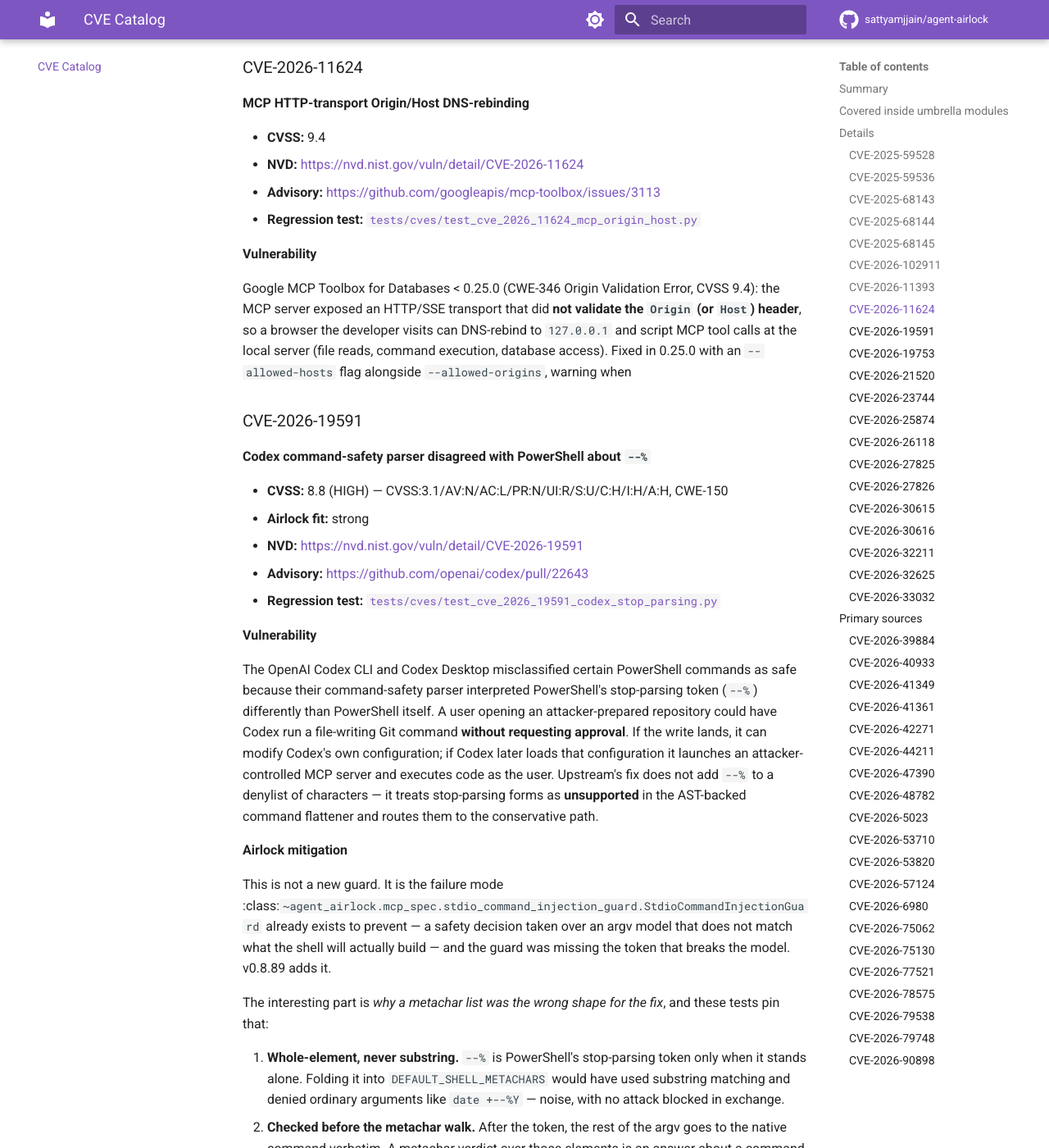
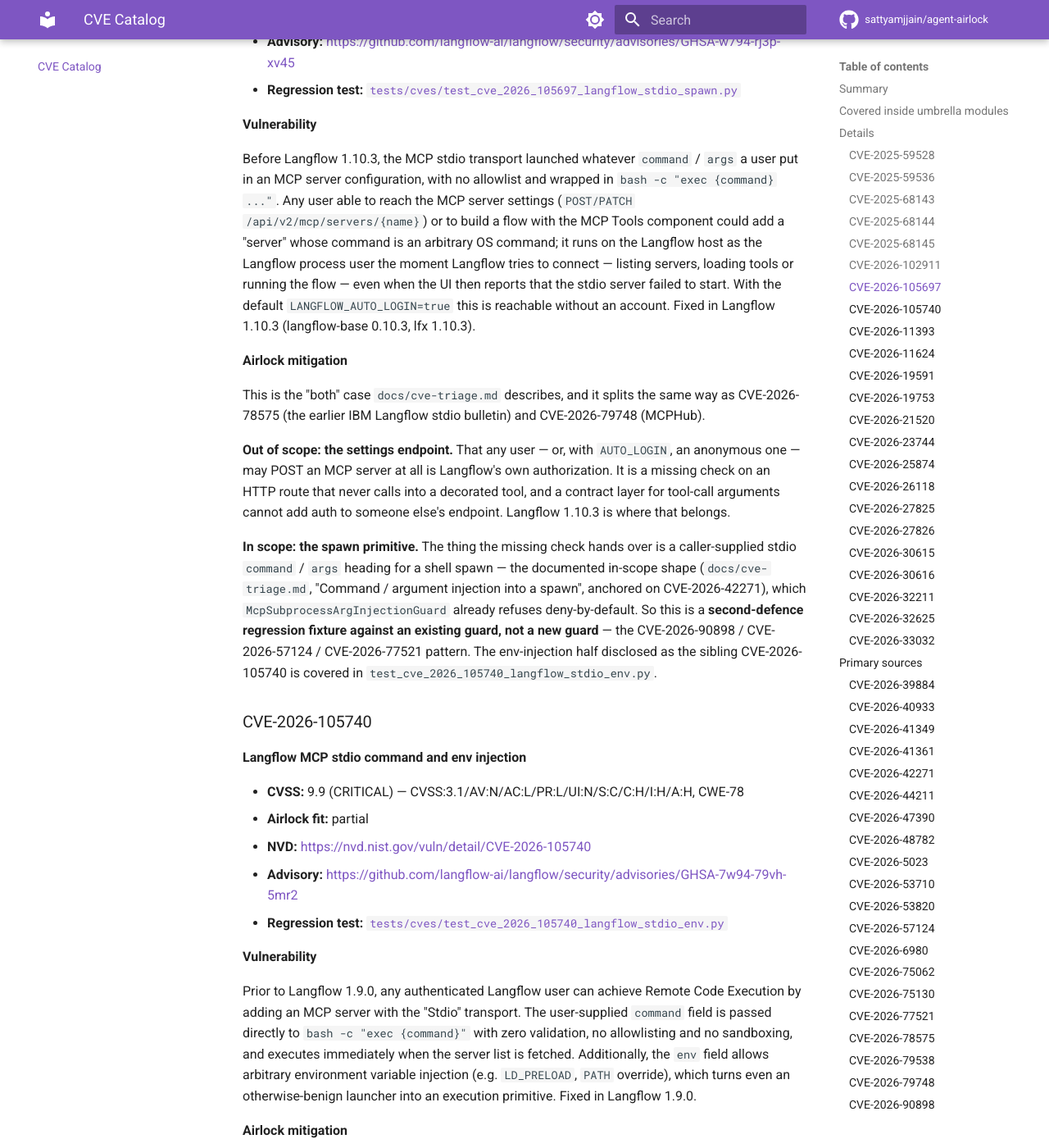
Before and after one commit to sattyamjjain/agent-airlock, an MkDocs documentation site: the page built from docs/cves/index.md, in a window 1280 px wide and 1400 px high, scrolled down 9467 px. Shown: the whole window at 82% size. Built offline with MkDocs 1.6.1 and Material for MkDocs 9.7.7, drawn with Linux system fonts in a browser that asks for light colours; comment, search, counter and statistics services are not loaded; some of the changed text lies outside the part shown.

Commit message:
test(cves): Langflow stdio spawn shapes from CVE-2026-105697 and -105740 (#289)
Disposition for #287 (CVE-2026-105697) and #288 (CVE-2026-105740), both
Langflow MCP stdio RCEs, CWE-78 / CVSS 9.9, triaged with the "both" split from
docs/cve-triage.md.

Out of scope: that any user (or, with AUTO_LOGIN, an anonymous one) may add a
stdio MCP server is Langflow's own authorization on an HTTP route that never
reaches a decorated tool. Fixed upstream in 1.10.3 and 1.9.0.

In scope: the primitive the missing check hands over is a caller-supplied stdio
command/args/env reaching bash -c "exec {command}". McpSubprocessArgInjectionGuard
already refuses every disclosed shape deny-by-default (LD_PRELOAD and PATH are in
its default dangerous-env set), so these are second-defence regression fixtures,
not a new guard or preset.

One module per CVE so each gets its own catalog row. Counts bumped where pinned:
catalog gate (total 49->51, cve-numbered 43->45, distinct 41->43), README ASI04,
marketplace proof point; docs/cves/index.md regenerated. No CHANGELOG line
between releases.

Primary sources (retrieved 2026-10-06):
  https://nvd.nist.gov/vuln/detail/CVE-2026-105697
  https://github.com/langflow-ai/langflow/security/advisories/GHSA-w794-rj3p-xv45
  https://nvd.nist.gov/vuln/detail/CVE-2026-105740
  https://github.com/langflow-ai/langflow/security/advisories/GHSA-7w94-79vh-5mr2

Co-Authored-By: Claude Opus 4.8 <noreply@anthropic.com>

```diff
--- a/docs/cves/index.md
+++ b/docs/cves/index.md
@@ -39,6 +39,8 @@ catalog and the tests stay in lockstep.
 | [CVE-2025-68144](#cve-2025-68144) | Anthropic mcp-server-git argument injection | 8.1 (High) | Strongest |
 | [CVE-2025-68145](#cve-2025-68145) | mcp-server-git `--repository` root not enforced | 7.1 (High) | Strong |
 | [CVE-2026-102911](#cve-2026-102911) | pi-llm-wiki `wiki_capture_source` splices its `url` argument into `sh -c` | 9.9 (CRITICAL) — CVSS:3.1/AV:N/AC:L/PR:L/UI:N/S:C/C:H/I:H/A:H, CWE-77 + CWE-78 | Partial |
+| [CVE-2026-105697](#cve-2026-105697) | Langflow MCP stdio transport spawns an unvalidated command | 9.9 (CRITICAL) — CVSS:3.1/AV:N/AC:L/PR:L/UI:N/S:C/C:H/I:H/A:H, CWE-78 | Partial |
+| [CVE-2026-105740](#cve-2026-105740) | Langflow MCP stdio command and env injection | 9.9 (CRITICAL) — CVSS:3.1/AV:N/AC:L/PR:L/UI:N/S:C/C:H/I:H/A:H, CWE-78 | Partial |
 | [CVE-2026-11393](#cve-2026-11393) | AgentCore CLI triple-quote codegen RCE | — | — |
 | [CVE-2026-11624](#cve-2026-11624) | MCP HTTP-transport Origin/Host DNS-rebinding | 9.4 | — |
 | [CVE-2026-19591](#cve-2026-19591) | Codex command-safety parser disagreed with PowerShell about `--%` | 8.8 (HIGH) — CVSS:3.1/AV:N/AC:L/PR:N/UI:R/S:U/C:H/I:H/A:H, CWE-150 | Strong |
@@ -277,6 +279,101 @@ carry an environment variable into the fetch. ``$name`` is ordinary URL syntax
 upstream one: pass the URL as its own argv element, with no shell.
 
 <a id="cve-2026-102911"></a>
+
+### CVE-2026-105697
+
+**Langflow MCP stdio transport spawns an unvalidated command**
+
+- **CVSS:** 9.9 (CRITICAL) — CVSS:3.1/AV:N/AC:L/PR:L/UI:N/S:C/C:H/I:H/A:H, CWE-78
+- **Airlock fit:** partial
+- **NVD:** [https://nvd.nist.gov/vuln/detail/CVE-2026-105697](https://nvd.nist.gov/vuln/detail/CVE-2026-105697)
+- **Advisory:** [https://github.com/langflow-ai/langflow/security/advisories/GHSA-w794-rj3p-xv45](https://github.com/langflow-ai/langflow/security/advisories/GHSA-w794-rj3p-xv45)
+- **Regression test:** [`tests/cves/test_cve_2026_105697_langflow_stdio_spawn.py`](https://github.com/sattyamjjain/agent-airlock/blob/main/tests/cves/test_cve_2026_105697_langflow_stdio_spawn.py)
+
+**Vulnerability**
+
+Before Langflow 1.10.3, the MCP stdio transport launched whatever
+``command`` / ``args`` a user put in an MCP server configuration, with no
+allowlist and wrapped in ``bash -c "exec {command} ..."``. Any user able to
+reach the MCP server settings (``POST/PATCH /api/v2/mcp/servers/{name}``) or
+to build a flow with the MCP Tools component could add a "server" whose
+command is an arbitrary OS command; it runs on the Langflow host as the
+Langflow process user the moment Langflow tries to connect — listing
+servers, loading tools or running the flow — even when the UI then reports
+that the stdio server failed to start. With the default
+``LANGFLOW_AUTO_LOGIN=true`` this is reachable without an account. Fixed in
+Langflow 1.10.3 (langflow-base 0.10.3, lfx 1.10.3).
+
+**Airlock mitigation**
+
+This is the "both" case ``docs/cve-triage.md`` describes, and it splits the
+same way as CVE-2026-78575 (the earlier IBM Langflow stdio bulletin) and
+CVE-2026-79748 (MCPHub).
+
+**Out of scope: the settings endpoint.** That any user — or, with
+``AUTO_LOGIN``, an anonymous one — may POST an MCP server at all is Langflow's
+own authorization. It is a missing check on an HTTP route that never calls
+into a decorated tool, and a contract layer for tool-call arguments cannot
+add auth to someone else's endpoint. Langflow 1.10.3 is where that belongs.
+
+**In scope: the spawn primitive.** The thing the missing check hands over is
+a caller-supplied stdio ``command`` / ``args`` heading for a shell spawn —
+the documented in-scope shape (``docs/cve-triage.md``, "Command / argument
+injection into a spawn", anchored on CVE-2026-42271), which
+``McpSubprocessArgInjectionGuard`` already refuses deny-by-default. So this is
+a **second-defence regression fixture against an existing guard, not a new
+guard** — the CVE-2026-90898 / CVE-2026-57124 / CVE-2026-77521 pattern. The
+env-injection half disclosed as the sibling CVE-2026-105740 is covered in
+``test_cve_2026_105740_langflow_stdio_env.py``.
+
+<a id="cve-2026-105697"></a>
+
+### CVE-2026-105740
+
+**Langflow MCP stdio command and env injection**
+
+- **CVSS:** 9.9 (CRITICAL) — CVSS:3.1/AV:N/AC:L/PR:L/UI:N/S:C/C:H/I:H/A:H, CWE-78
+- **Airlock fit:** partial
+- **NVD:** [https://nvd.nist.gov/vuln/detail/CVE-2026-105740](https://nvd.nist.gov/vuln/detail/CVE-2026-105740)
+- **Advisory:** [https://github.com/langflow-ai/langflow/security/advisories/GHSA-7w94-79vh-5mr2](https://github.com/langflow-ai/langflow/security/advisories/GHSA-7w94-79vh-5mr2)
+- **Regression test:** [`tests/cves/test_cve_2026_105740_langflow_stdio_env.py`](https://github.com/sattyamjjain/agent-airlock/blob/main/tests/cves/test_cve_2026_105740_langflow_stdio_env.py)
+
+**Vulnerability**
+
+Prior to Langflow 1.9.0, any authenticated Langflow user can achieve Remote
+Code Execution by adding an MCP server with the "Stdio" transport. The
+user-supplied ``command`` field is passed directly to ``bash -c "exec
+{command}"`` with zero validation, no allowlisting and no sandboxing, and
+executes immediately when the server list is fetched. Additionally, the
+``env`` field allows arbitrary environment variable injection (e.g.
+``LD_PRELOAD``, ``PATH`` override), which turns even an otherwise-benign
+launcher into an execution primitive. Fixed in Langflow 1.9.0.
+
+**Airlock mitigation**
+
+The sibling of CVE-2026-105697, on the same stdio transport. That one is
+covered in ``test_cve_2026_105697_langflow_stdio_spawn.py``; this file exists
+for the half CVE-2026-105740 adds, the **env field**.
+
+**Out of scope: the authenticated-add primitive.** That any authenticated
+user may add a stdio server is Langflow's own authorization, the same route
+check CVE-2026-105697 turns on, and not expressible at the tool-call
+boundary. Langflow 1.9.0 is where it belongs.
+
+**In scope: the env-injection primitive.** ``McpSubprocessArgInjectionGuard``
+refuses an ``env`` mapping carrying a known code-loading variable
+(``LD_PRELOAD`` / ``PATH`` / ``PYTHONPATH`` / ...) *regardless of whether the
+command was allowlisted*, because env turns any binary into an execution
+primitive. This is a **second-defence fixture against the existing guard, not
+a new guard** — the guard already carries ``LD_PRELOAD`` and ``PATH`` in its
+default dangerous-env set, so no env handling needed changing for this CVE.
+
+The command half (``bash -c "exec {command}"``) is the same shape the
+CVE-2026-105697 module pins; here it is asserted only enough to show it is the
+env leg, not the command leg, doing the refusing once a launcher is
+allowlisted.
+
+<a id="cve-2026-105740"></a>
 
 ### CVE-2026-11393
 
```
Also changed, not shown: README.md (+1 -1 lines), 5 other files.
